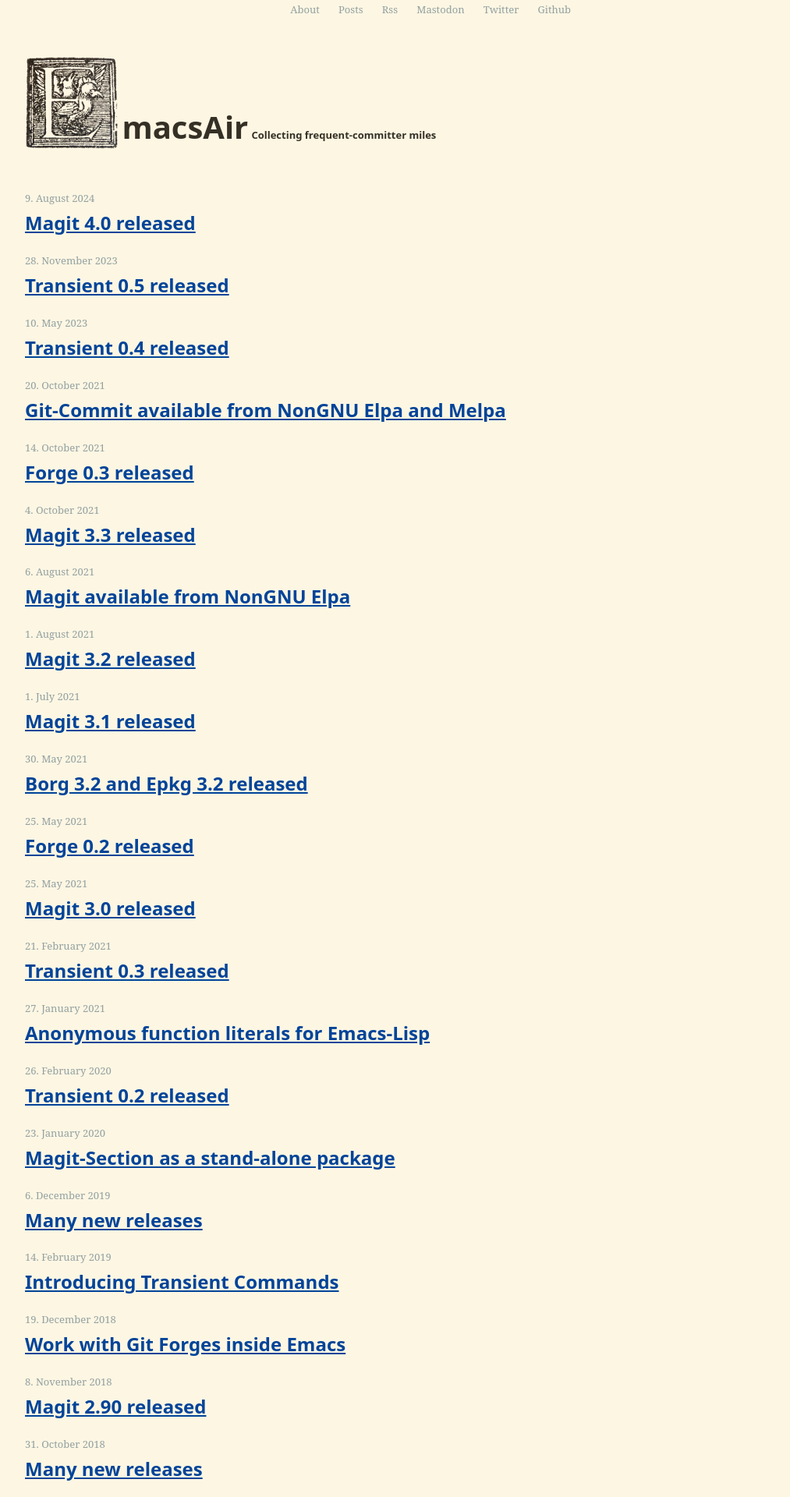
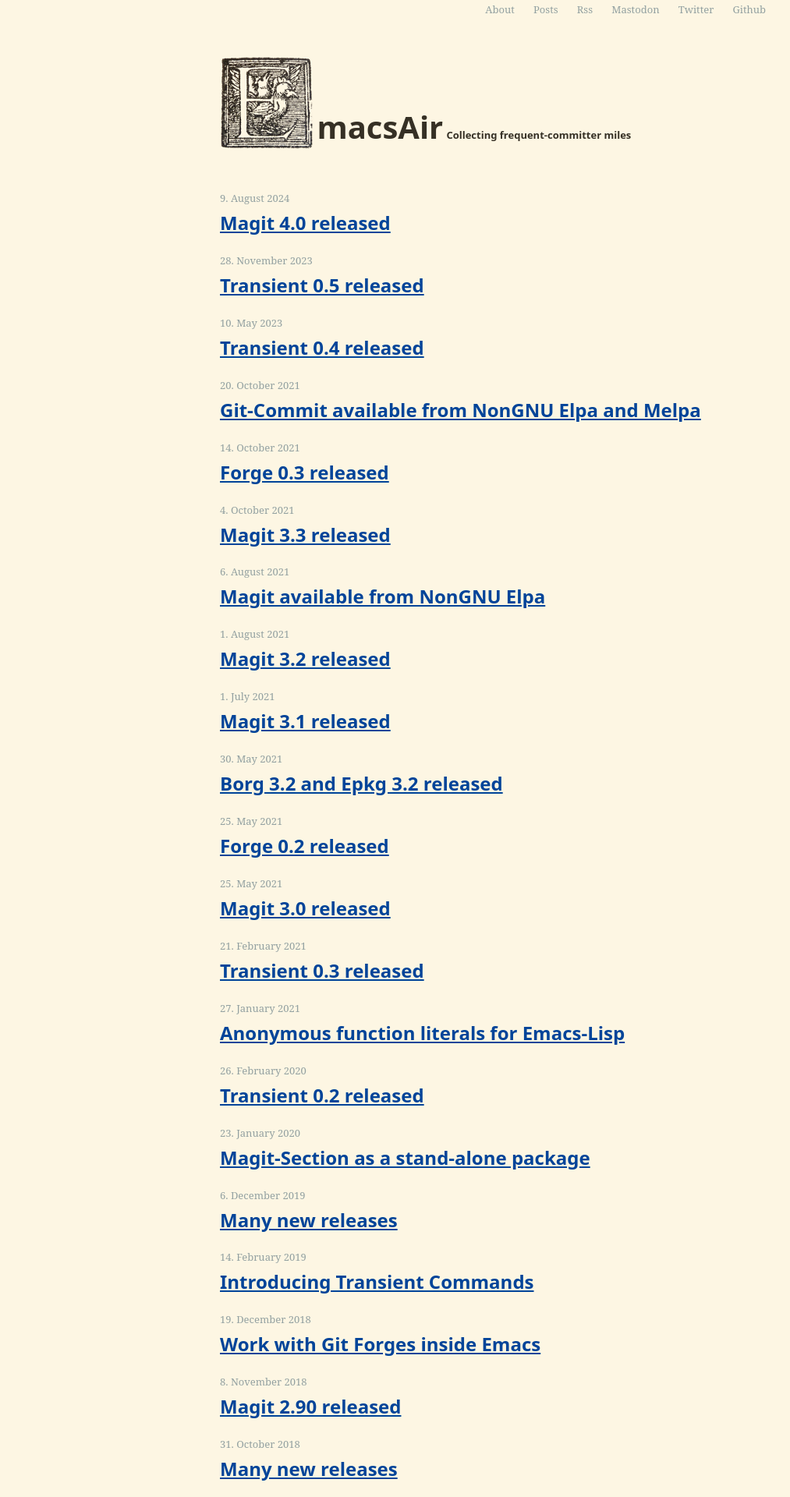
Before and after one commit to tarsius/emacsair.me, a Jekyll site: the page built from index.html, in a window 1280 px wide. Shown: the top 1920 px of the page at 78% size, without its empty margins (8-1021 px from the left). Built offline with Jekyll 4.4.1, drawn with Linux system fonts in a browser that asks for light colours.

Commit message:
css: Center page

```diff
--- a/assets/page.css
+++ b/assets/page.css
@@ -1,11 +1,13 @@
 body {
   font-family: 'Noto Serif', serif;
   text-align: justify;
+  max-width: 700px;
+  margin: 50px;
+  margin-top: 0px;
+  margin-right: auto;
+  margin-left: auto;
   background-color: #fdf6e3;
   color: #353025;
-  max-width: 700px;
-  margin: 40px;
-  margin-top: 0;
 }
 
 h1, h2, h3, h4 {
```
